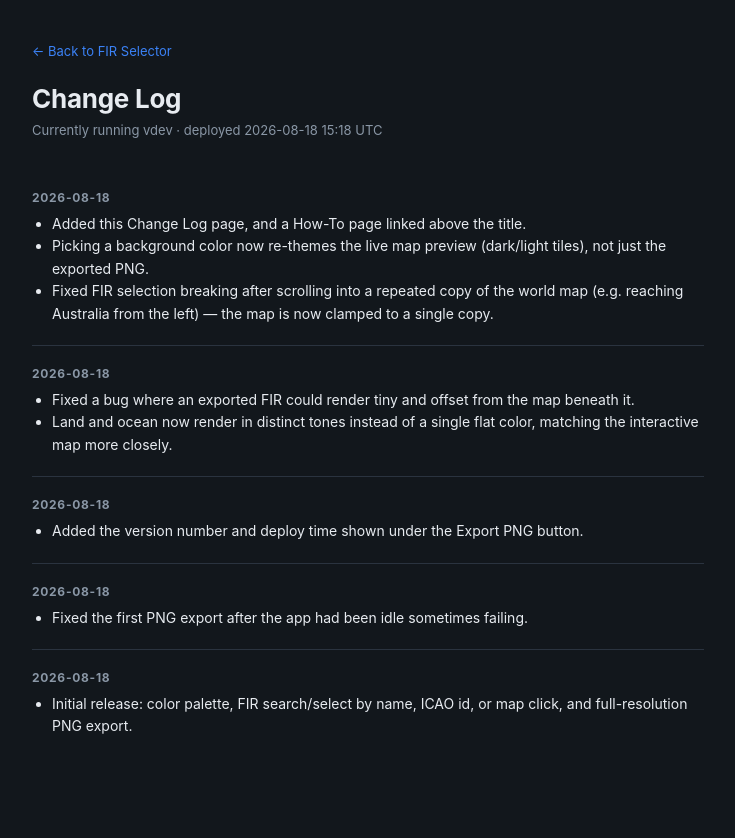
After one commit to cjdevlin7/fir_selector, a Flask app: page /changelog in a window 1280 px wide. The commit adds this page. Shown: the whole page, without its empty margins (272-1007 px from the left). Run offline with Flask 3, Linux system fonts and the light colour scheme.

Commit message:
Add How-To and Change Log pages; live background preview; fix pan bug
- New /how-to page, linked above the FIR Selector title.
- New /changelog page, linked from the version footer text.
- Picking a background color now swaps the live map's tile theme
  (dark/light CartoDB tiles) instead of only affecting the export.
- Clamped the map to a single world copy (maxBounds + worldCopyJump
  off) — previously, scrolling into a repeated copy of the world (e.g.
  reaching Australia from the left) showed tiles with no underlying
  FIR geometry there, so clicks did nothing.

```diff
--- a/app.py
+++ b/app.py
@@ -89,6 +89,43 @@ def _get_version():
 APP_VERSION = _get_version()
 DEPLOYED_AT = datetime.now(timezone.utc).strftime("%Y-%m-%d %H:%M UTC")  # process start time
 
+# Newest first. Add an entry here with each user-visible change.
+CHANGELOG = [
+    {
+        "date": "2026-08-18",
+        "items": [
+            "Added this Change Log page, and a How-To page linked above the title.",
+            "Picking a background color now re-themes the live map preview (dark/light tiles), not just the exported PNG.",
+            "Fixed FIR selection breaking after scrolling into a repeated copy of the world map (e.g. reaching Australia from the left) — the map is now clamped to a single copy.",
+        ],
+    },
+    {
+        "date": "2026-08-18",
+        "items": [
+            "Fixed a bug where an exported FIR could render tiny and offset from the map beneath it.",
+            "Land and ocean now render in distinct tones instead of a single flat color, matching the interactive map more closely.",
+        ],
+    },
+    {
+        "date": "2026-08-18",
+        "items": [
+            "Added the version number and deploy time shown under the Export PNG button.",
+        ],
+    },
+    {
+        "date": "2026-08-18",
+        "items": [
+            "Fixed the first PNG export after the app had been idle sometimes failing.",
+        ],
+    },
+    {
+        "date": "2026-08-18",
+        "items": [
+            "Initial release: color palette, FIR search/select by name, ICAO id, or map click, and full-resolution PNG export.",
+        ],
+    },
+]
+
 _fullres_gdf = None  # lazy-loaded, cached full-resolution FIR GeoDataFrame
 
 
@@ -108,6 +145,17 @@ def get_fullres_gdf():
 @app.route("/")
 def index():
     return render_template("index.html", version=APP_VERSION, deployed_at=DEPLOYED_AT)
+
+
+@app.route("/how-to")
+def how_to():
+    return render_template("how_to.html")
+
+
+@app.route("/changelog")
+def changelog():
+    return render_template("changelog.html", version=APP_VERSION,
+                            deployed_at=DEPLOYED_AT, entries=CHANGELOG)
 
 
 @app.route("/api/firs")
--- a/static/css/style.css
+++ b/static/css/style.css
@@ -43,6 +43,17 @@ html, body {
   padding: 20px 20px 14px;
   border-bottom: 1px solid var(--border);
 }
+
+.how-to-link {
+  display: inline-block;
+  color: var(--accent);
+  text-decoration: none;
+  font-size: 12px;
+  font-weight: 600;
+  margin-bottom: 8px;
+}
+
+.how-to-link:hover { text-decoration: underline; }
 
 .sb-header h1 {
   font-size: 18px;
@@ -277,12 +288,19 @@ html, body {
 }
 
 .version-info {
+  display: block;
   margin-top: 10px;
   font-size: 11px;
   color: var(--text-dim);
   opacity: 0.7;
   text-align: center;
   font-variant-numeric: tabular-nums;
+  text-decoration: none;
+}
+
+.version-info:hover {
+  opacity: 1;
+  text-decoration: underline;
 }
 
 .export-btn {
@@ -355,3 +373,92 @@ html, body {
   font-size: 13px;
   color: var(--text-dim);
 }
+
+/* ── Doc pages (How To / Change Log) ─────────────────────────────────── */
+
+.doc-body {
+  background: var(--bg-app);
+  min-height: 100vh;
+}
+
+.doc-page {
+  max-width: 720px;
+  margin: 0 auto;
+  padding: 40px 24px 80px;
+  color: var(--text);
+}
+
+.back-link {
+  display: inline-block;
+  color: var(--accent);
+  text-decoration: none;
+  font-size: 13px;
+  margin-bottom: 24px;
+}
+
+.back-link:hover { text-decoration: underline; }
+
+.doc-page h1 {
+  font-size: 26px;
+  font-weight: 650;
+  margin: 0 0 8px;
+  letter-spacing: -0.01em;
+}
+
+.doc-sub {
+  color: var(--text-dim);
+  font-size: 13px;
+  margin: 0 0 32px;
+}
+
+.doc-steps {
+  list-style: none;
+  margin: 32px 0 0;
+  padding: 0;
+  display: flex;
+  flex-direction: column;
+  gap: 22px;
+}
+
+.doc-steps li {
+  background: var(--bg-panel);
+  border: 1px solid var(--border);
+  border-radius: 10px;
+  padding: 16px 20px;
+}
+
+.doc-steps h2 {
+  font-size: 15px;
+  margin: 0 0 6px;
+}
+
+.doc-steps p {
+  margin: 0;
+  color: var(--text-dim);
+  font-size: 14px;
+  line-height: 1.5;
+}
+
+.changelog-entry {
+  border-top: 1px solid var(--border);
+  padding: 20px 0;
+}
+
+.changelog-entry:first-of-type { border-top: none; }
+
+.changelog-date {
+  font-size: 12px;
+  font-weight: 700;
+  text-transform: uppercase;
+  letter-spacing: 0.06em;
+  color: var(--text-dim);
+  margin-bottom: 8px;
+}
+
+.changelog-entry ul {
+  margin: 0;
+  padding-left: 20px;
+  color: var(--text);
+  font-size: 14px;
+  line-height: 1.6;
+}
--- /dev/null
+++ b/templates/changelog.html
@@ -0,0 +1,27 @@
+<!doctype html>
+<html lang="en">
+<head>
+<meta charset="utf-8">
+<meta name="viewport" content="width=device-width, initial-scale=1">
+<title>Change Log — FIR Selector</title>
+<link rel="stylesheet" href="{{ url_for('static', filename='css/style.css') }}">
+</head>
+<body class="doc-body">
+<div class="doc-page">
+  <a href="{{ url_for('index') }}" class="back-link">← Back to FIR Selector</a>
+  <h1>Change Log</h1>
+  <p class="doc-sub">Currently running v{{ version }} · deployed {{ deployed_at }}</p>
+
+  {% for entry in entries %}
+  <div class="changelog-entry">
+    <div class="changelog-date">{{ entry.date }}</div>
+    <ul>
+      {% for item in entry['items'] %}
+      <li>{{ item }}</li>
+      {% endfor %}
+    </ul>
+  </div>
+  {% endfor %}
+</div>
+</body>
+</html>
--- a/templates/index.html
+++ b/templates/index.html
@@ -15,6 +15,7 @@
 
   <aside id="sidebar">
     <header class="sb-header">
+      <a href="{{ url_for('how_to') }}" class="how-to-link">How to use this →</a>
       <h1>FIR Selector</h1>
       <p class="sb-sub">Click FIRs on the map or in the list, assign colors, export a PNG.</p>
     </header>
@@ -56,7 +57,7 @@
         <div id="selectedCount" class="selected-count">0 selected</div>
         <button id="exportBtn" class="export-btn">Export PNG</button>
       </div>
-      <div class="version-info">v{{ version }} · deployed {{ deployed_at }}</div>
+      <a href="{{ url_for('changelog') }}" class="version-info">v{{ version }} · deployed {{ deployed_at }}</a>
     </footer>
   </aside>
 
```
Also changed, not shown: static/js/app.js (+38 -4 lines), templates/how_to.html (added, +39 -0 lines).
